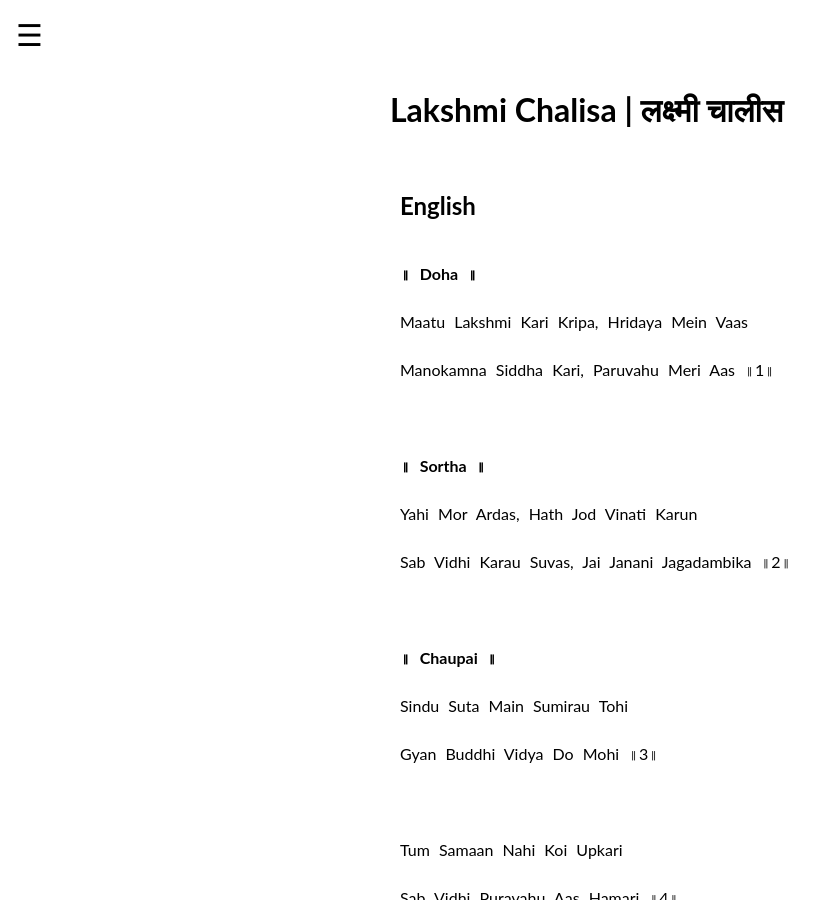
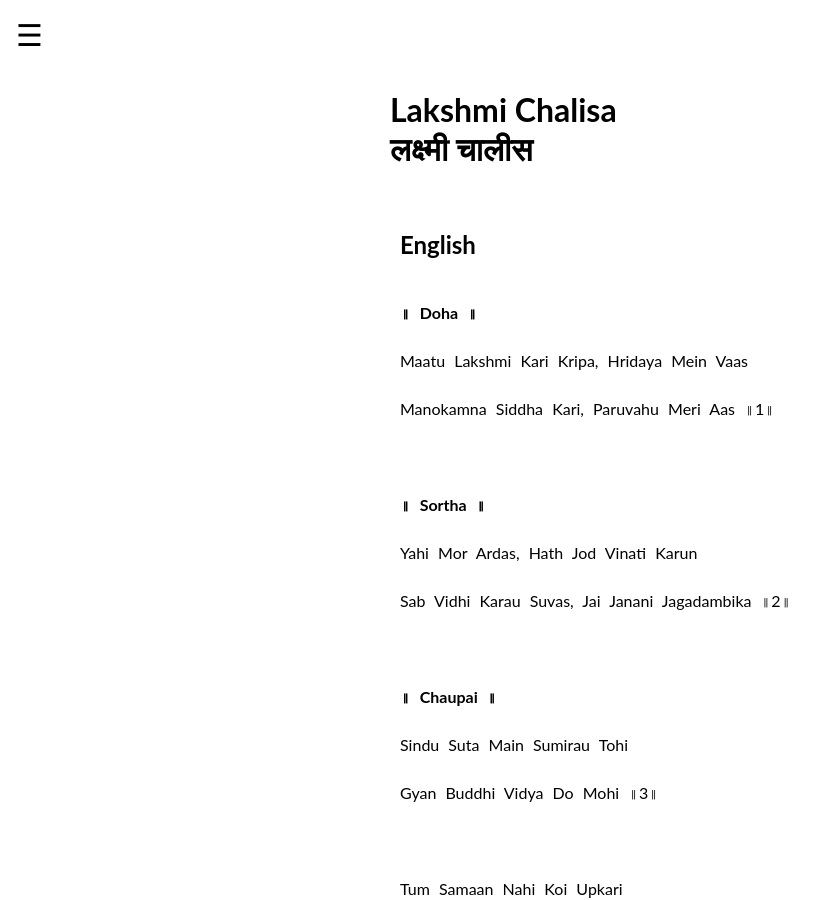
Before and after one commit to abhishekdjoshi/abhishekdjoshi.kclstr.io, a Jekyll site: the page pages/lakshmi/chalisa.html, which Jekyll copies as it is, in a window 1280 px wide and 900 px high. Shown: the whole window, without its empty margins (0-833 px from the left). Built offline with Jekyll 4.4.1, drawn with Linux system fonts in a browser that asks for light colours; a script that is not in the unit is left out; some of the changed text lies outside the part shown.

Commit message:
Update chalisa.html

```diff
--- a/pages/lakshmi/chalisa.html
+++ b/pages/lakshmi/chalisa.html
@@ -155,7 +155,10 @@
   -->
 
     <div class="center-div">
-      <h1>Lakshmi Chalisa | लक्ष्मी चालीस</h1>
+      <h1>
+        Lakshmi Chalisa <br />
+        लक्ष्मी चालीस
+      </h1>
       <br />
 
       <h2>English</h2>
@@ -687,33 +690,36 @@
       <br /><br />
       <br /><br />
 
-      <span style="padding-left:30px;"></span>
+      <h4 style="padding-left:50px;">Share with your family and friends</h4>
+      <span style="padding-left:50px;"></span>
       <a
         href="https://www.facebook.com/sharer/sharer.php?u=kclstr.com/pages/lakshmi/chalisa.html"
         target="_blank"
         ><img src="/images/facebook.png"
       /></a>
-      <span style="padding-left:30px;"></span>
+      <span style="padding-left:50px;"></span>
       <a
         href="https://twitter.com/intent/tweet?text=kclstr.com/pages/lakshmi/chalisa.html"
         target="_blank"
         ><img src="/images/twitter.png"
       /></a>
-      <span style="padding-left:30px;"></span>
+      <span style="padding-left:50px;"></span>
       <a
         href="https://www.linkedin.com/shareArticle?mini=true&url=kclstr.com/pages/lakshmi/chalisa.html&title=Lakshmi%20Chalisa&summary=Find%20the%20Lakshmi%20Chalisa%20in%20English%20and%20Devanagari%20script&source="
         target="_blank"
         ><img src="/images/linkedin.png"
       /></a>
 
-      <span style="padding-left:30px;"></span>
+      <br /><br /><br /><br />
+
+      <span style="padding-left:50px;"></span>
       <a
         href="https://pinterest.com/pin/create/button/?url=&media=https%3A//kclstr.com/pages/lakshmi/chalisa.html&description=Find%20the%20Lakshmi%20Chalisa%20in%20English%20and%20Devanagari%20script"
         target="_blank"
         ><img src="/images/pinterest.png"
       /></a>
 
-      <span style="padding-left:30px;"></span>
+      <span style="padding-left:50px;"></span>
       <a
         href="whatsapp://send?text=https://kclstr.com/pages/lakshmi/chalisa.html"
         target="_blank"
@@ -721,8 +727,15 @@
         ><img src="/images/whatsapp.png"
       /></a>
 
+      <span style="padding-left:50px;"></span>
+      <a
+        href="https://t.me/share/url?url=https://kclstr.com/pages/lakshmi/chalisa.html&text=Find%20the%20Lakshmi%20Chalisa%20in%20English%20and%20Devanagari%20script"
+        target="_blank"
+        ><img src="/images/telegram.png"
+      /></a>
+
       <br /><br /><br /><br />
-      <span style="padding-left:30px;"></span>
+      <span style="padding-left:50px;"></span>
       <span
         class="likebtn-wrapper"
         data-theme="github"
```
